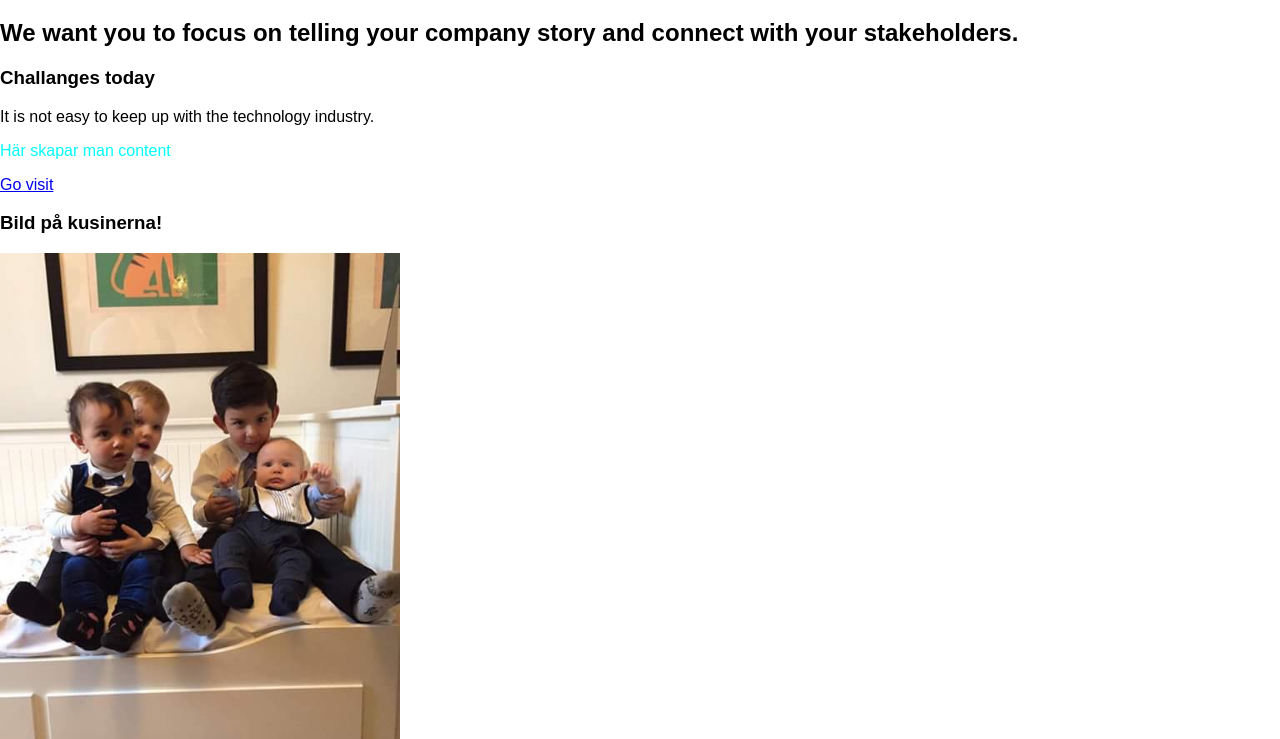
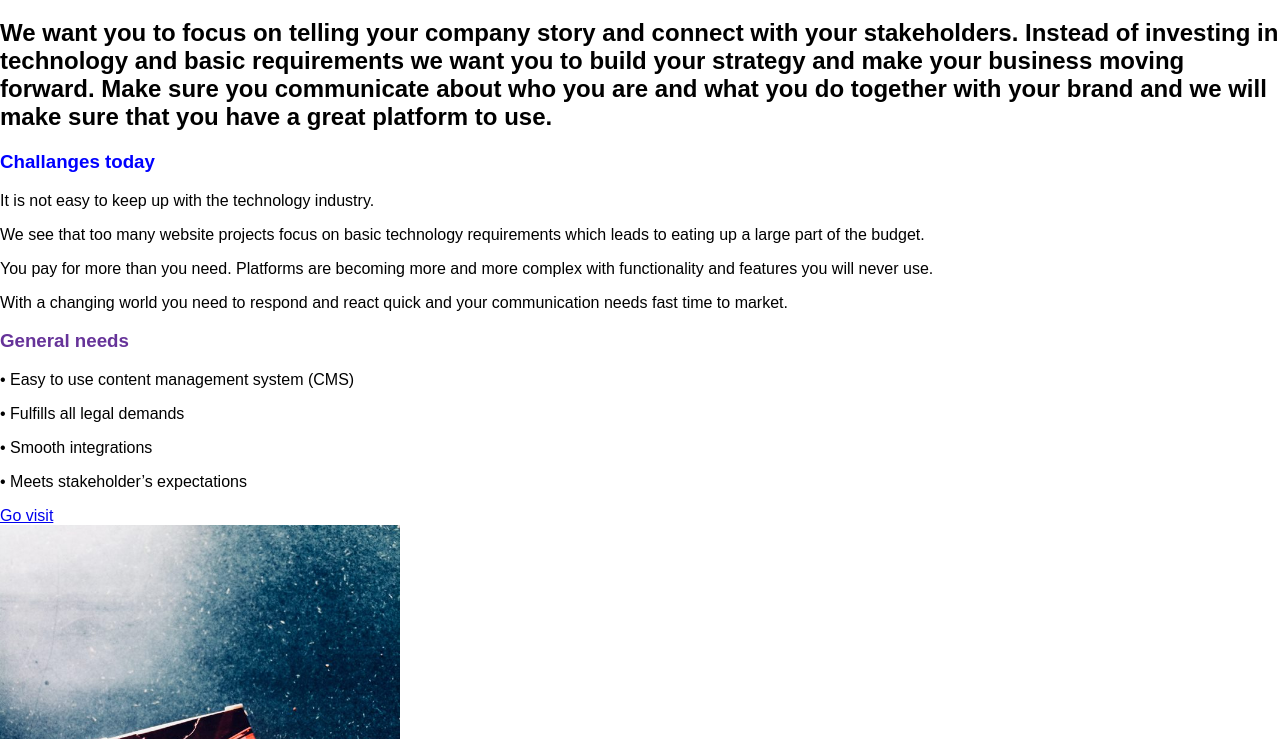
Before and after one commit to Gabriellabjornberg/Gabriella, a plain HTML site: page index.html in a window 1280 px wide. Shown: the part 61-800 px from the top of the page. Drawn offline with Linux system fonts and the light colour scheme.

Commit message:
Images and added content

```diff
--- a/index.html
+++ b/index.html
@@ -12,13 +12,21 @@
   </head>
   <body>
     <h1>Website as a service</h1>
-    <h2> We want you to focus on telling your company story and connect with your stakeholders. </h2>
-      <h3 style="color: ##0000FF;">Challanges today</h3>
+    <h2> We want you to focus on telling your company story and connect with your stakeholders. Instead of investing in technology and basic requirements we want you to build your strategy and make your business moving forward.
+
+Make sure you communicate about who you are and what you do together with your brand and we will make sure that you have a great platform to use. </h2>
+      <h3 style="color: #0000FF;">Challanges today</h3>
 <p>It is not easy to keep up with the technology industry. </p>
-    <p style="color: #00FFFF;">Här skapar man content </p>
+<p>We see that too many website projects focus on basic technology requirements which leads to eating up a large part of the budget. </p>
+<p>You pay for more than you need. Platforms are becoming more and more complex with functionality and features you will never use. </p>
+<p>With a changing world you need to respond and react quick and your communication needs fast time to market. </p>
+    <h3 style="color: #663399;">General needs </h3>
+    <p>• Easy to use content management system (CMS)</p>
+    <p>• Fulfills all legal demands</p>
+    <p>• Smooth integrations</p>
+    <p>• Meets stakeholder’s expectations</p>
     <a href= "https://www.comprend.com/"> Go visit </a>
     <div>
-      <h3>Bild på kusinerna!</h3>
-      <img src="images/kusiner.jpeg" width= 400="Hello"/>
+      <img src="images/Corpcom.jpeg" width= 400=/>
   </body>
 </html>
```
Also changed, not shown: Images/corpcom.jpeg (added).
